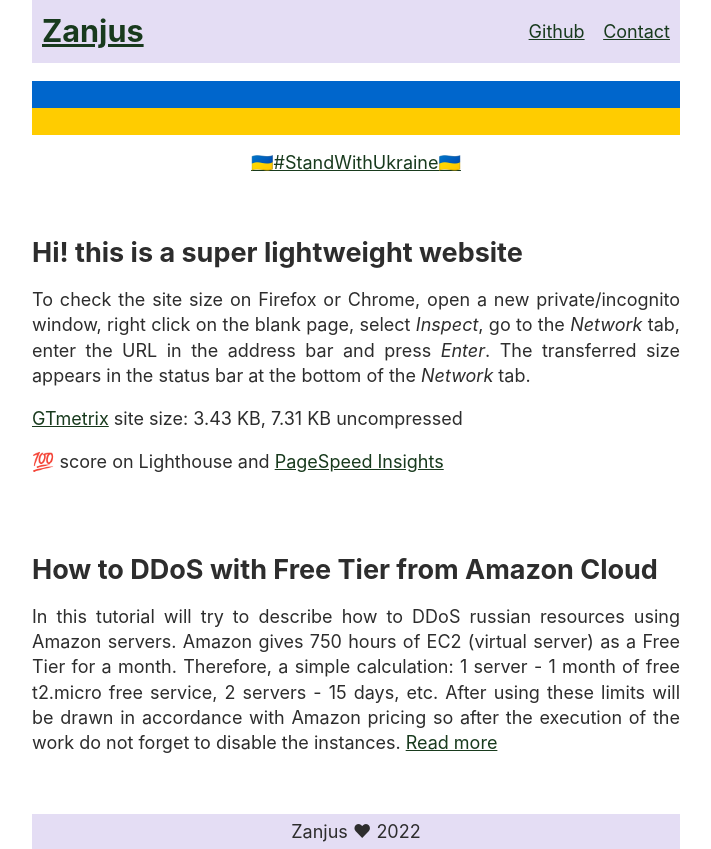
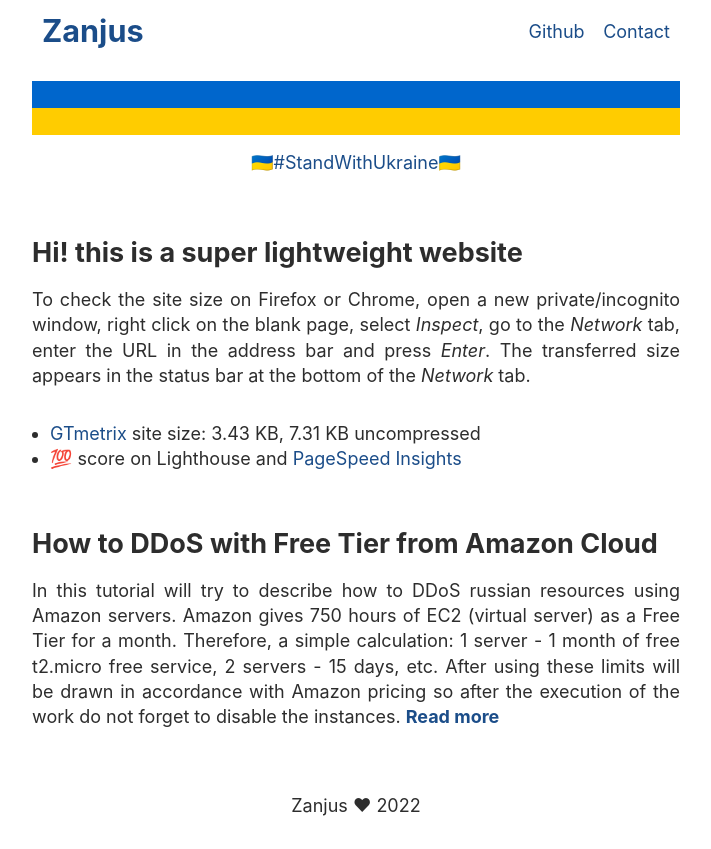
Before and after one commit to ZanVanSer/minwiz, a website: page src/index.html in a window 1280 px wide. Shown: the whole page, without its empty margins (284-995 px from the left). After the commit the page ends 823 px from the top, so only its background shows below. Drawn offline with Linux system fonts and the light colour scheme.

Commit message:
style fixes

```diff
--- a/src/index.html
+++ b/src/index.html
@@ -134,6 +134,8 @@ d 600000h https://lenta.ru </i>
         address bar and press <i>Enter</i>. The transferred size appears in the status
         bar at the bottom of the <i>Network</i> tab.
         <br />
+        <ul>
+          <li>
         <a
           target="_blank"
           rel="noopener"
@@ -141,7 +143,8 @@ d 600000h https://lenta.ru </i>
           >GTmetrix</a
         >
         site size: 3.43 KB, 7.31 KB uncompressed
-        <br />
+        </li>
+        <li>
         💯 score on Lighthouse and
             <a
               target="_blank"
@@ -149,6 +152,8 @@ d 600000h https://lenta.ru </i>
               href="https://pagespeed.web.dev/report?url=https%3A%2F%2Fzanjus.com%2F"
               >PageSpeed Insights</a
             >
+          </li>
+          </ul>
         <br/>
        <h1>How to DDoS with Free Tier from Amazon Cloud</h1>
         <p>
@@ -156,7 +161,7 @@ d 600000h https://lenta.ru </i>
     Amazon gives 750 hours of EC2 (virtual server) as a Free Tier for a month.
     Therefore, a simple calculation: 1 server - 1 month of free t2.micro free service, 2 servers - 15 days, etc.
     After using these limits will be drawn in accordance with Amazon pricing
-    so after the execution of the work do not forget to disable the instances. <a href="#How-to-DDos">Read more</a> </p>
+    so after the execution of the work do not forget to disable the instances. <b> <a href="#How-to-DDos">Read more</a></b> </p>
       </section>
 
 
--- a/src/styles/stylesheet.css
+++ b/src/styles/stylesheet.css
@@ -3,6 +3,7 @@
   --tc: #2d2d2d;
   --bc: #fffbfO;
   --hc: #183a1d;
+  --ac: #1b4d89;
 }
 
 @media (prefers-color-scheme: dark) {
@@ -29,12 +30,12 @@ main {
 }
 
 a {
-  text-decoration: underline;
-  color: var(--hc);
+  text-decoration: none;
+  color: var(--ac);
 }
 
 a:hover {
-  text-decoration:  underline overline;
+  text-decoration:  underline;
 }
 
 
@@ -73,7 +74,7 @@ header {
   display: flex;
   justify-content: space-between;
   align-items: center;
-  background-color: #e4ddf4;
+  background-color: #f2ebeg;
   padding: 10px;
 }
 
@@ -81,7 +82,7 @@ footer {
     display: flex;
     justify-content: center;
     padding: 5px;
-    background-color: #e4ddf4;
+    background-color: #f2ebeg;
 
 }
 
```
